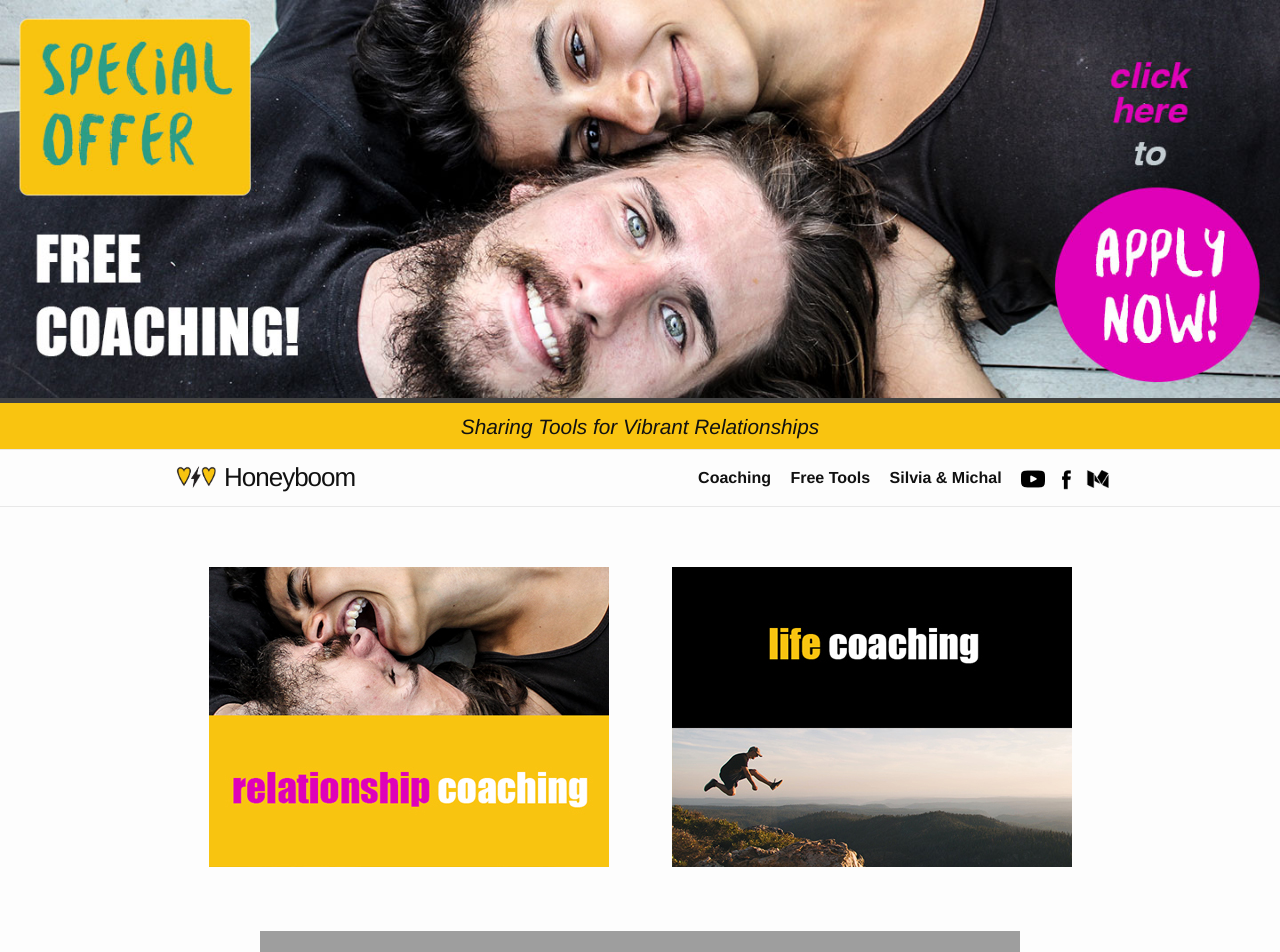
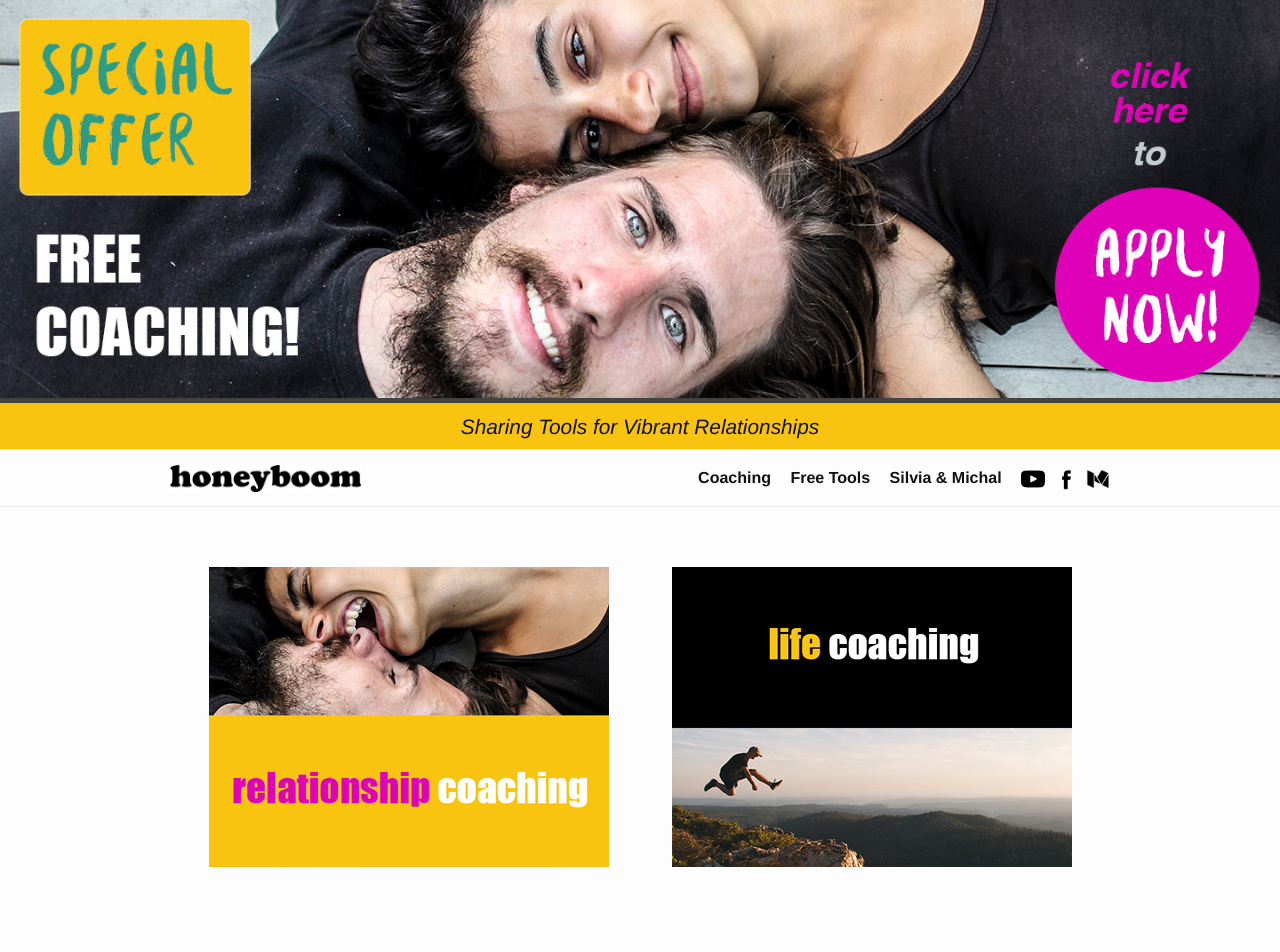
Before and after one commit to Honeyboom/honeyboom.github.io, a Jekyll site: the page built from index.md, in a window 1280 px wide. Shown: the top 952 px of the page. Built offline with Jekyll 4.4.1, drawn with Linux system fonts in a browser that asks for light colours; grey boxes are pictures that could not be loaded.

Commit message:
Changed the website logo

```diff
--- a/_includes/header.html
+++ b/_includes/header.html
@@ -2,10 +2,14 @@
   <div class="wrapper">
 		<div class="header-logo">
 		  <a href="{{ '/' | relative_url }}">
-			  <img src="/assets/images/logo/logo-small.png" alt="Honeyboom Logo">
+        {% if page.url == "/" %}
+          <img src="/assets/images/logo/title-honeyboom.jpg" alt="Honeyboom Logo">
+        {% else %}
+          <img src="/assets/images/logo/logo-small.png" alt="Honeyboom Logo">
+        {% endif %}
 			</a>
 		</div>
-  	<a class="site-title" href="{{ '/' | relative_url }}">{{ site.title | escape }}</a>
+  	<!-- <a class="site-title" href="{{ '/' | relative_url }}">{{ site.title | escape }}</a> -->
       <!-- Icon de menu mobile -->
       <nav class="site-nav">
         <input type="checkbox" id="nav-trigger" class="nav-trigger" />
--- a/_layouts/home.html
+++ b/_layouts/home.html
@@ -5,6 +5,11 @@
 <div class="home">
 
   <!-- <p class="homepage-text"></p> -->
+
+  <!-- <div class="brand-container">
+    <img src="/assets/images/logo/title-honeyboom.jpg" alt="Honeyboom Homepage">
+  </div>
+  -->
 
   <div class="button-container">
     <div class="relationship-button">
@@ -17,7 +22,7 @@
   </div>
   &nbsp;
 
-  <div class="video-container home-video"><iframe width="560" height="315" src="https://www.youtube.com/embed/ZuitkStz6Dk" frameborder="0" allow="autoplay; encrypted-media" allowfullscreen></iframe></div>
+  <div class="video-container home-video"><iframe width="560" height="315" src="https://www.youtube.com/embed/ZuitkStz6Dk" frameborder="0" allow="encrypted-media" allowfullscreen></iframe></div>
 
   <div class="button-container">
 		<div class="explore-button">
--- a/_sass/minima/_layout.scss
+++ b/_sass/minima/_layout.scss
@@ -35,10 +35,15 @@
 }
 
 .header-logo {
-  display: inline-block;
+  display: flex;
   float: left;
+  height: 3.4rem;
+  align-items: center;
   img {
-    height: $base-line-height * $base-font-size * 2.25;
+    padding-top: 2px;
+    width: auto;
+    //height: $base-line-height * $base-font-size * 2;
+    height: 1.7rem;
   }
 }
 
@@ -248,9 +253,20 @@
  * Homepage
  */
 
-.subscribe-button {
-  text-align: center;
+
+.brand-container {
+  justify-content: center;
+  align-items: center;
+  display: flex;
+  padding: 40px 0;
+
+  img {
+    width: 50%;
+    display: block;
+    max-height: 100%;
+  }
 }
+
 
 .home-video {
   padding-bottom: 46.25% !important;
```
Also changed, not shown: assets/images/logo/logo-small.png.
